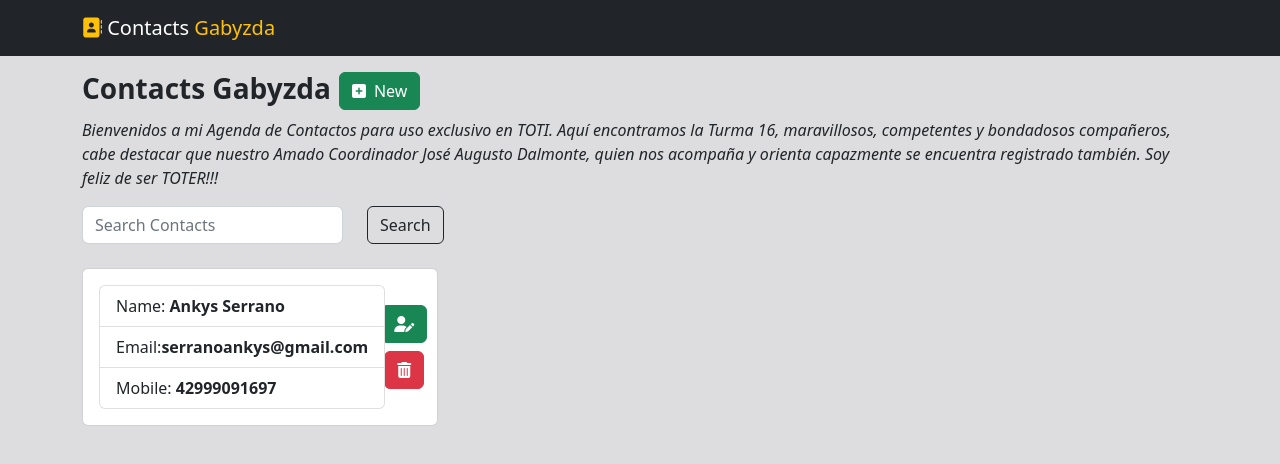
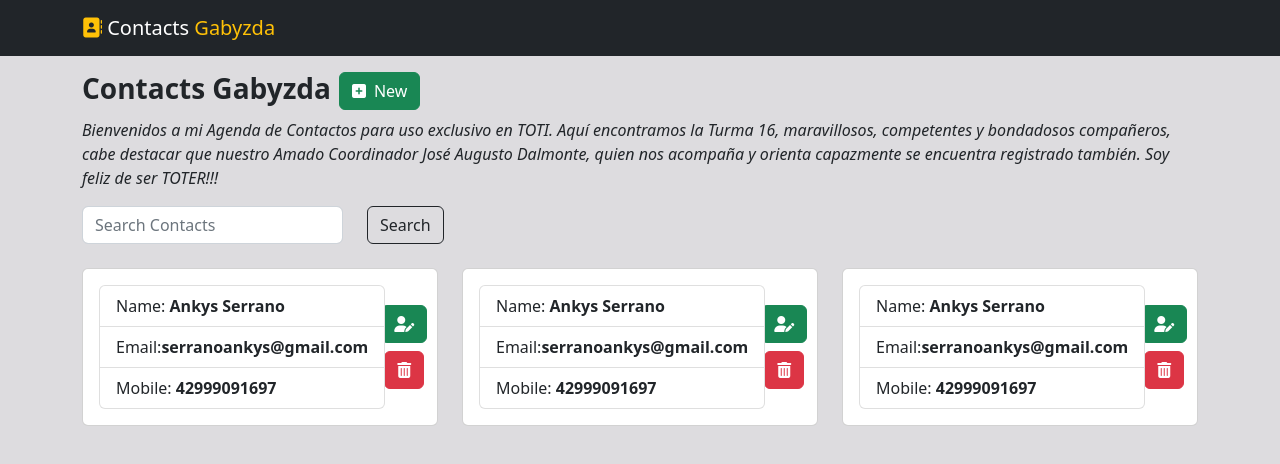
Before and after one commit to Gabyzda/agenda-contatos, a React (Create React App) app: page /contacts/list in a window 1280 px wide. Shown: the top 464 px of the page. Built offline with nearby package versions, Linux system fonts and the light colour scheme.

Commit message:
Por prueba y apariencia llené fila de cards

```diff
--- a/src/components/Contacts/ContactList/ContactList.js
+++ b/src/components/Contacts/ContactList/ContactList.js
@@ -67,6 +67,64 @@ const ContactList = () => {
                                 </div>
                             </div>
                         </div>
+                        <div className='col-md-4'>
+                            <div className='card'>
+                                <div className='card-body'>
+                                    <div className='row align-items-center d-flex justify-content-around'>
+                                        <div className='col-md-10 d-flex flex-row'>
+                                            <ul className='list-group'>
+                                                <li className='list-group-item list-group-item-action'>
+                                                    Name: <span className='fw-bold'>Ankys Serrano</span>
+                                                </li>
+                                                <li className='list-group-item list-group-item-action d-flex flex-row'>
+                                                    Email: <span className='fw-bold'> serranoankys@gmail.com</span>
+                                                </li>
+                                                <li className='list-group-item list-group-item-action'>
+                                                    Mobile: <span className='fw-bold'>42999091697</span>
+                                                </li>
+                                            </ul>
+                                        </div>
+                                        <div className='col-md-2 d-flex flex-column align-items-center'>
+                                            <Link to={'/contacts/edit/:contactId'} className='btn btn-success my-1'>
+                                                <i className='fa fa-user-pen'/>
+                                            </Link>
+                                            <button className='btn btn-danger my-1'>
+                                                <i className='fa fa-trash-can'/>
+                                            </button>
+                                        </div>
+                                    </div>
+                                </div>
+                            </div>
+                        </div>
+                        <div className='col-md-4'>
+                            <div className='card'>
+                                <div className='card-body'>
+                                    <div className='row align-items-center d-flex justify-content-around'>
+                                        <div className='col-md-10 d-flex flex-row'>
+                                            <ul className='list-group'>
+                                                <li className='list-group-item list-group-item-action'>
+                                                    Name: <span className='fw-bold'>Ankys Serrano</span>
+                                                </li>
+                                                <li className='list-group-item list-group-item-action d-flex flex-row'>
+                                                    Email: <span className='fw-bold'> serranoankys@gmail.com</span>
+                                                </li>
+                                                <li className='list-group-item list-group-item-action'>
+                                                    Mobile: <span className='fw-bold'>42999091697</span>
+                                                </li>
+                                            </ul>
+                                        </div>
+                                        <div className='col-md-2 d-flex flex-column align-items-center'>
+                                            <Link to={'/contacts/edit/:contactId'} className='btn btn-success my-1'>
+                                                <i className='fa fa-user-pen'/>
+                                            </Link>
+                                            <button className='btn btn-danger my-1'>
+                                                <i className='fa fa-trash-can'/>
+                                            </button>
+                                        </div>
+                                    </div>
+                                </div>
+                            </div>
+                        </div>
                     </div>
                 </div>
             </section>
--- a/src/components/Contacts/EditContact/EditContact.js
+++ b/src/components/Contacts/EditContact/EditContact.js
@@ -28,14 +28,10 @@ const EditContact = () => {
                                     <input type='submit' className='btn btn-success' value='Update'/>
                                     <Link to={'/contacts/list'} className='btn btn-dark ms-2'>Cancel</Link>
                                 </div>
-
                             </form>
-
                         </div>
-
                     </div>
                 </div>
-
             </section>
         </>
     )
```
